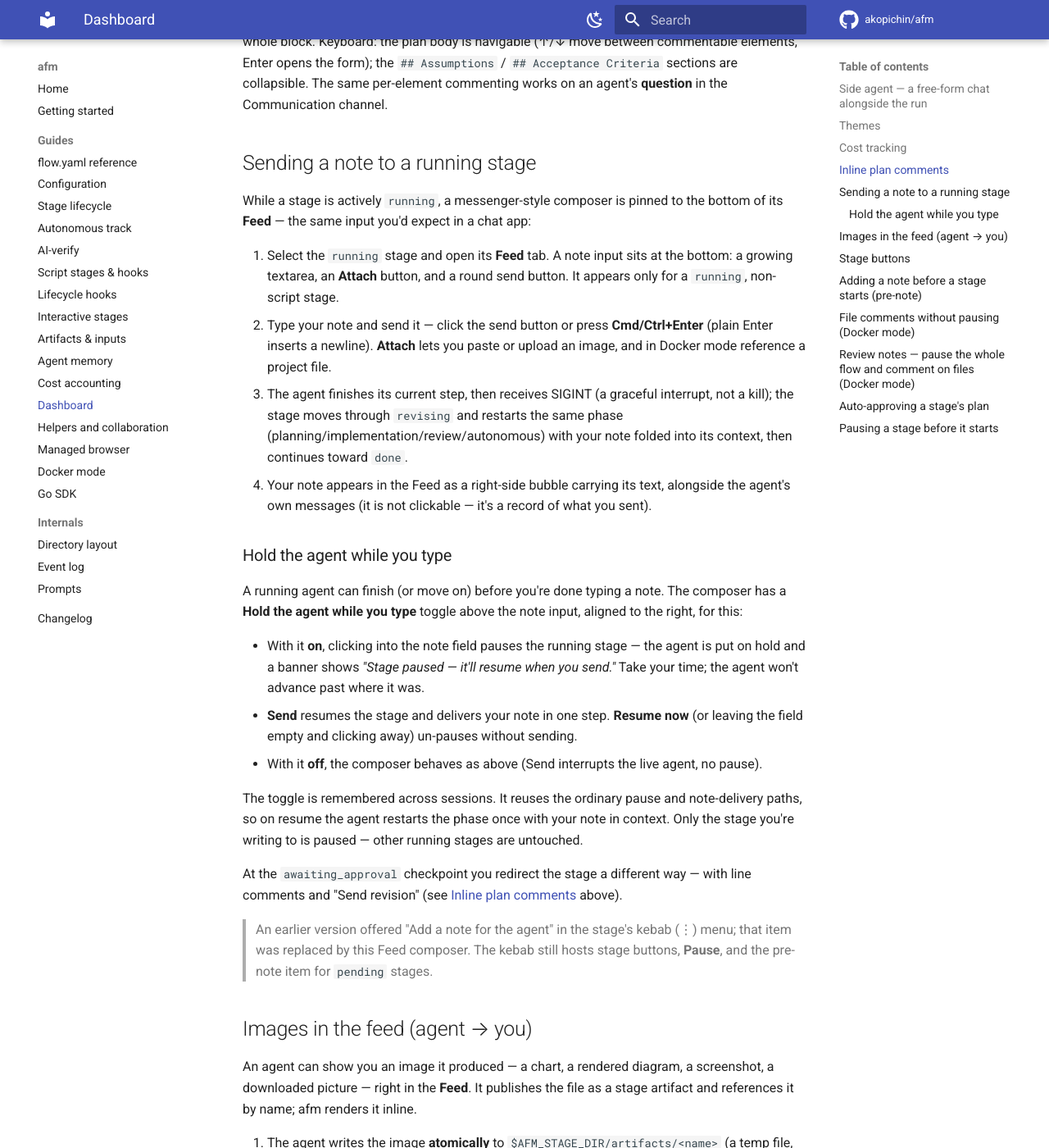
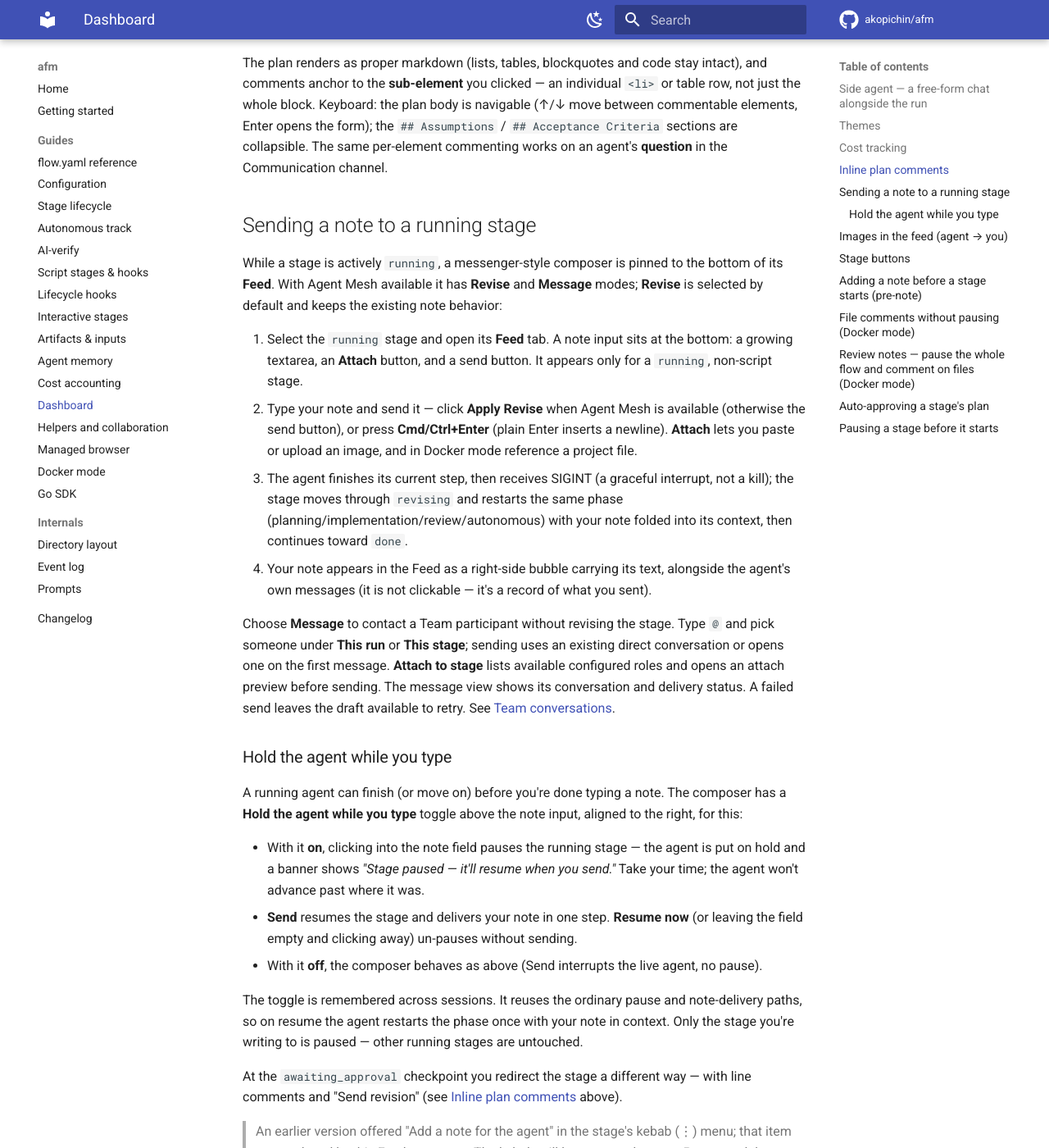
Before and after one commit to akopichin/afm, an MkDocs documentation site: the page built from docs/dashboard.md, in a window 1280 px wide and 1400 px high, scrolled down 4277 px. Shown: the whole window at 82% size. Built offline with MkDocs 1.6.1 and Material for MkDocs 9.7.7, drawn with Linux system fonts in a browser that asks for light colours; comment, search, counter and statistics services are not loaded; some of the changed text lies outside the part shown.

Commit message:
Agent Mesh: документация и changelog

```diff
--- a/docs/dashboard.md
+++ b/docs/dashboard.md
@@ -24,7 +24,9 @@ right (there is no three-column layout or bottom progress bar).
   *selected stage's own* event history, capped at its last 200 events) plus one
   contextual tab for the selected stage — live/actionable, or completed with a
   plan or Q&A history to reopen — and, when collaboration is enabled, a
-  **Discussion** tab. The workspace also has a permanent
+  **Discussion** tab. When Agent Mesh is available, a run-wide **Team** tab
+  opens the participant roster and conversations (see
+  [Team conversations](collaboration.md#team-conversations)). The workspace also has a permanent
   **Full feed** tab pinned to the far right of the tab row, showing the whole
   flow's last 1000 events across every stage. Feed always reflects whichever
   stage is selected — including an old, already-completed one, which used to
@@ -79,10 +81,11 @@ project, or run a quick command-style exchange *without* touching the run.
 - **One conversation per run, one request at a time.** The chat keeps a single
   conversation tied to the run; you can't fire a second message while one is still
   working — send it after the current reply lands (or **Stop** the current one).
-- **Fully isolated from the flow.** The side chat has its own journal and its own
+- **Independent execution.** The side chat has its own journal and its own
   cost accounting; it is *not* part of any stage. It never appears in a stage's Feed,
   never changes a stage's status, and never triggers stage timers or lifecycle hooks.
-  An error in the chat cannot fail a stage.
+  An error in the chat cannot fail a stage. When Agent Mesh is available, the Side
+  agent also appears in Team and can exchange messages with other participants.
 - **The agent outlives the HTTP request.** Once a message is accepted the agent runs
   under afm's own lifetime, not the browser request — closing the window or reloading
   the page does **not** interrupt it. Only **Stop**, `Ctrl+C`, or afm shutting down
@@ -190,12 +193,14 @@ Criteria` sections are collapsible. The same per-element commenting works on an
 ## Sending a note to a running stage
 
 While a stage is actively `running`, a messenger-style composer is pinned to the
-bottom of its **Feed** — the same input you'd expect in a chat app:
+bottom of its **Feed**. With Agent Mesh available it has **Revise** and **Message**
+modes; **Revise** is selected by default and keeps the existing note behavior:
 
 1. Select the `running` stage and open its **Feed** tab. A note input sits at the
-   bottom: a growing textarea, an **Attach** button, and a round send button. It
+   bottom: a growing textarea, an **Attach** button, and a send button. It
    appears only for a `running`, non-script stage.
-2. Type your note and send it — click the send button or press **Cmd/Ctrl+Enter**
+2. Type your note and send it — click **Apply Revise** when Agent Mesh is
+   available (otherwise the send button), or press **Cmd/Ctrl+Enter**
    (plain Enter inserts a newline). **Attach** lets you paste or upload an image,
    and in Docker mode reference a project file.
 3. The agent finishes its current step, then receives SIGINT (a graceful interrupt,
@@ -204,6 +209,13 @@ bottom of its **Feed** — the same input you'd expect in a chat app:
    context, then continues toward `done`.
 4. Your note appears in the Feed as a right-side bubble carrying its text, alongside
    the agent's own messages (it is not clickable — it's a record of what you sent).
+
+Choose **Message** to contact a Team participant without revising the stage. Type
+`@` and pick someone under **This run** or **This stage**; sending uses an existing
+direct conversation or opens one on the first message. **Attach to stage** lists
+available configured roles and opens an attach preview before sending. The message
+view shows its conversation and delivery status. A failed send leaves the draft
+available to retry. See [Team conversations](collaboration.md#team-conversations).
 
 ### Hold the agent while you type
 
```
Also changed, not shown: CHANGELOG.md (+19 -0 lines), docs/collaboration.md (+24 -0 lines), docs/stage-lifecycle.md (+7 -0 lines).
